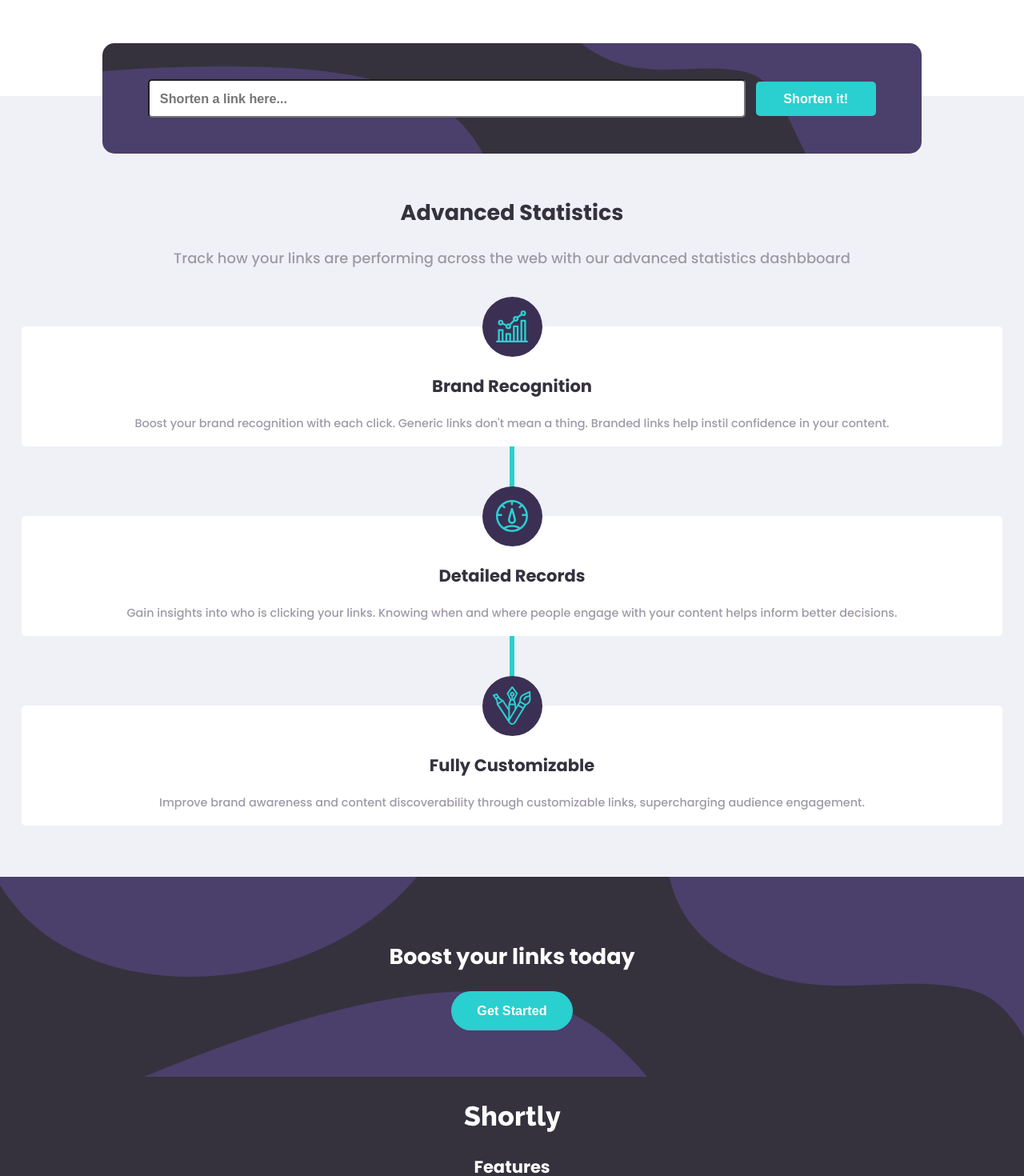
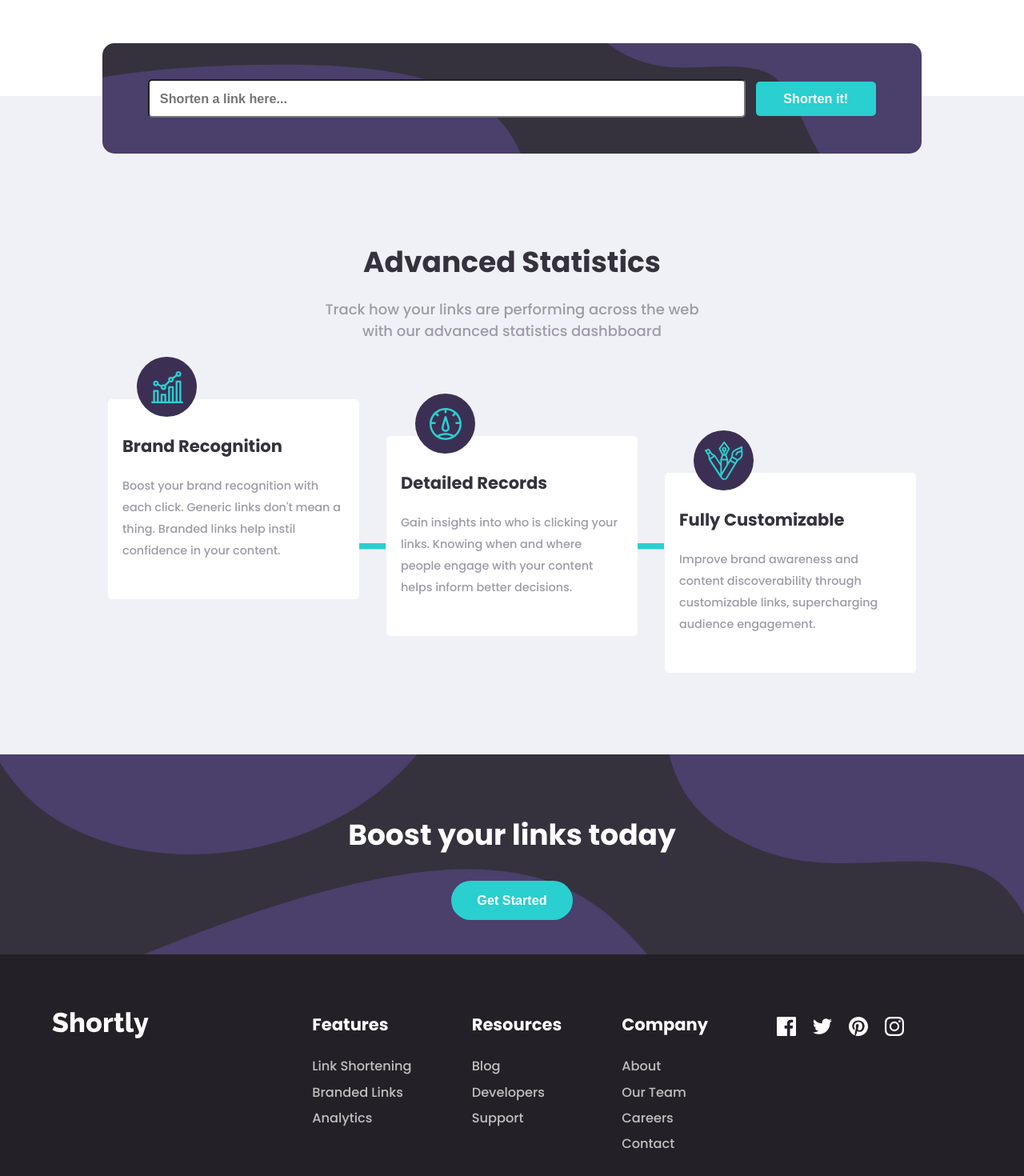
Before and after one commit to kpav33/url-shortening-api-landing-page, a React (Create React App) app: page / in a window 1280 px wide. Shown: the part 540-2010 px from the top of the page at 80% size. Built offline with nearby package versions, Linux system fonts and the light colour scheme.

Commit message:
Finished desktop frontend

```diff
--- a/src/components/About.js
+++ b/src/components/About.js
@@ -9,18 +9,20 @@ function About() {
   return (
     <section className="about">
       <h2>Advanced Statistics</h2>
-      <p>
+      <p className="aboutPara">
         Track how your links are performing across the web with our advanced
         statistics dashbboard
       </p>
       <div className="panels">
         <AboutPanel
+          id="brand"
           img={imageRecognition}
           title="Brand Recognition"
           text="Boost your brand recognition with each click. Generic links don't mean a
         thing. Branded links help instil confidence in your content."
         />
         <svg
+          className="mobileLine"
           width="80"
           height="
         80"
@@ -34,12 +36,29 @@ function About() {
             strokeWidth="6px"
           />
         </svg>
+        <svg
+          className="desktopLine"
+          width="80"
+          height="
+        80"
+        >
+          <line
+            x1="15"
+            y1="0"
+            x2="48"
+            y2="0"
+            stroke="hsl(180, 66%, 49%)"
+            strokeWidth="15px"
+          />
+        </svg>
         <AboutPanel
+          id="records"
           img={imageRecords}
           title="Detailed Records"
           text="Gain insights into who is clicking your links. Knowing when and where people engage with your content helps inform better decisions."
         />
         <svg
+          className="mobileLine"
           width="80"
           height="
         80"
@@ -53,7 +72,23 @@ function About() {
             strokeWidth="6px"
           />
         </svg>
+        <svg
+          className="desktopLine"
+          width="80"
+          height="
+        80"
+        >
+          <line
+            x1="15"
+            y1="0"
+            x2="48"
+            y2="0"
+            stroke="hsl(180, 66%, 49%)"
+            strokeWidth="15px"
+          />
+        </svg>
         <AboutPanel
+          id="customize"
           img={imageCustomizable}
           title="Fully Customizable"
           text="Improve brand awareness and content discoverability through customizable links, supercharging audience engagement."
--- a/src/components/AboutPanel.js
+++ b/src/components/AboutPanel.js
@@ -1,8 +1,8 @@
 import React from "react";
 
-function AboutPanel({ img, title, text }) {
+function AboutPanel({ id, img, title, text }) {
   return (
-    <div className="panel">
+    <div className="panel" id={id}>
       <div className="imageBackground">
         <img src={img} alt="icon" />
       </div>
--- a/src/components/Footer.js
+++ b/src/components/Footer.js
@@ -8,6 +8,7 @@ function Footer() {
   return (
     <footer>
       <img src={logoWhite} alt="logo" />
+      <div className="footerRight">
         <FooterLinks title="Features">
           <li>Link Shortening</li>
           <li>Branded Links</li>
@@ -25,6 +26,7 @@ function Footer() {
           <li>Contact</li>
         </FooterLinks>
         <SocialMediaIcons />
+      </div>
     </footer>
   );
 }
--- a/src/styles.scss
+++ b/src/styles.scss
@@ -42,6 +42,10 @@ header {
     align-items: center;
     padding: 1.5rem 1rem;
 
+    @media only screen and (min-width: 768px) {
+        padding: 1.5rem 6rem;
+    }
+
     .desktopMenu {
         display: none;
 
@@ -81,6 +85,10 @@ header {
         color: var(--grey-dark);
         text-decoration: none;
         font-weight: bold;
+
+        &:hover {
+            color: var(--black);
+        }
     }
 }
 
@@ -97,6 +105,10 @@ header {
         font-size: 0.9rem;
         font-weight: bold;
         cursor: pointer;
+
+        &:hover {
+            color: var(--black)
+        }
     }
 
     .signUp {
@@ -108,6 +120,10 @@ header {
         cursor: pointer;
         font-size: 0.9rem;
         font-weight: bold;
+
+        &:hover {
+            background: hsl(180, 66%, 70%);
+        }
     }
 }
 
@@ -124,7 +140,7 @@ header {
     .bannerText {
         @media only screen and (min-width: 768px) {
             text-align: left;
-            width: 500px;
+            width: 550px;
         }
 
         h1 {
@@ -133,8 +149,8 @@ header {
             margin-bottom: 0.5rem;
 
             @media only screen and (min-width: 768px) {
-                font-size: 3rem;
-                line-height: 3.3rem;
+                font-size: 4.1rem;
+                line-height: 4.5rem;
                 margin-bottom: 0.5rem;
             }
         }
@@ -153,6 +169,8 @@ header {
 
         @media only screen and (min-width: 768px) {
             width: 50%;
+            position: relative;
+            left: 200px;
         }
     }
     h1 {
@@ -173,6 +191,10 @@ header {
         cursor: pointer;
         font-size: 0.9rem;
         font-weight: bold;
+
+        &:hover {
+            background: hsl(180, 66%, 70%);
+        }
     }
 }
 
@@ -192,8 +214,7 @@ header {
         margin: 4rem auto -4rem auto;
         padding: 2.5rem;
         background-image: url(./images/bg-shorten-desktop.svg);
-        object-fit: fill;
-        background-position: right top;
+        background-size: cover;
     }
 
     form {
@@ -229,6 +250,10 @@ header {
         margin-top: 1rem;
         width: 100%;
 
+        &:hover {
+            background: hsl(180, 66%, 70%);
+        }
+
         @media only screen and (min-width: 768px) {
             margin-top: 0;
             padding: 0;
@@ -245,15 +270,83 @@ header {
     flex-direction: column;
     padding-bottom: 64px;
 
+    @media only screen and (min-width: 768px) {
+        padding-bottom: 0px;
+    }
+
     h2 {
         color: var(--dark-violet);
         margin-top: 6rem;
+
+        @media only screen and (min-width: 768px) {
+            margin-top: 9rem;
+            margin-bottom: 1rem;
+            font-size: 2rem;
+        }
     }
 
-    p {
+    .aboutPara {
         color: var(--grey-dark);
         margin-top: 0;
         margin-bottom: 4rem;
+
+        @media only screen and (min-width: 768px) {
+            width: 40%;
+            margin: 0 auto 4rem auto;
+        }
+    }
+
+    .panels {
+        display: block;
+
+        @media only screen and (min-width: 768px) {
+            margin: 0 6rem;
+            display: grid;
+            grid-template: repeat(10, 30px) / 1fr 1fr 1fr;
+            grid-gap: 16px
+        }
+
+        #brand {
+            @media only screen and (min-width: 768px) {
+                //test
+                grid-column: 1;
+                grid-row: 1 / 8;
+            }
+        }
+
+        #records {
+            @media only screen and (min-width: 768px) {
+                //test
+                grid-column: 2;
+                grid-row: 2 / 9;
+            }
+        }
+
+        #customize {
+            @media only screen and (min-width: 768px) {
+                //test
+                grid-column: 3;
+                grid-row: 3 / 10;
+            }
+        }
+
+        .desktopLine {
+            display: none;
+            @media only screen and (min-width: 768px) {
+                //test
+                position: relative;
+                display: grid;
+                right: 40px;
+                top: 180px;
+            }
+        }
+    }
+
+    .mobileLine {
+
+        @media only screen and (min-width: 768px) {
+            display: none;
+        }
     }
 
     .panel {
@@ -266,6 +359,13 @@ header {
         margin: 0 0.5rem;
         border-radius: 5px;
 
+        @media only screen and (min-width: 768px) {
+            justify-content: center;
+            align-items: flex-start;
+            text-align: left;
+            height: 250px;
+        }
+
         // https://www.sitepoint.com/community/t/need-help-using-border-radius-on-an-svg-icon/355051/5
         .imageBackground {
             background: var(--background-section);
@@ -276,6 +376,11 @@ header {
             justify-content: center;
             align-items: center;
             margin-top: -55px;
+
+            @media only screen and (min-width: 768px) {
+                margin-top: -100px;
+                margin-left: 1rem;
+            }
         }
 
         h3 {
@@ -283,8 +388,15 @@ header {
         }
 
         p {
+            color: var(--grey-dark);
+            margin-top: 0;
+            margin-bottom: 4rem;
             font-size: 0.8rem;
             margin-bottom: 0rem;
+
+            @media only screen and (min-width: 768px) {
+                line-height: 1.5rem;
+            }
         }
 
     }
@@ -303,6 +415,14 @@ header {
     @media only screen and (min-width: 768px) {
         background-image: url(./images/bg-boost-desktop.svg);
         height: 250px;
+        background-repeat: no-repeat;
+        background-size: cover;
+    }
+
+    h2 {
+        @media only screen and (min-width: 768px) {
+            font-size: 2rem;
+        }
     }
 
     button {
@@ -314,23 +434,49 @@ header {
         cursor: pointer;
         font-size: 0.9rem;
         font-weight: bold;
+
+        &:hover {
+            background: hsl(180, 66%, 70%);
+        }
     }
 }
 
 footer {
-    background: var(--dark-violet);
+    background: var(--black);
     color: var(--grey-light);
     padding: 2rem 4rem;
 
+    @media only screen and (min-width: 768px) {
+        display: flex;
+        justify-content: space-around;
+        align-items: flex-start;
+        padding: 4rem 0rem;
+    }
+
     h3 {
         color: white;
+
+        @media only screen and (min-width: 768px) {
+            margin-top: 0;
+            text-align: left;
+
+        }
+    }
+
+    .footerRight {
+
+        @media only screen and (min-width: 768px) {
+            display: flex;
+            justify-content: space-evenly;
+            align-items: flex-start;
+            width: 900px;
+        }
     }
 
     .footerLinks {
 
         ul {
             list-style-type: none;
-            text-align: center;
             font-size: 0.9rem;
             line-height: 1.8rem;
             display: flex;
@@ -338,6 +484,17 @@ footer {
             justify-content: center;
             align-items: center;
             padding-left: 0;
+
+            li {
+                &:hover {
+                    color: var(--button);
+                }
+            }
+
+            @media only screen and (min-width: 768px) {
+                align-items: flex-start;
+            }
+
         }
     }
 
@@ -346,5 +503,20 @@ footer {
         justify-content: space-evenly;
         align-items: center;
         margin: 2rem 0rem 1rem 0rem;
+
+        @media only screen and (min-width: 768px) {
+            justify-content: space-around;
+            align-items: center;
+            width: 180px;
+            margin: 0.3rem 0rem 1rem 0rem;
+        }
+
+
+        // Replace the icons with the ones from the React icons to make changing the color on hover easier and general manipulation with the icons
+        img {
+            &:hover {
+                color: hsl(180, 66%, 70%);
+            }
+        }
     }
 }
```
Lines whose indentation alone changed are shown as unchanged.
